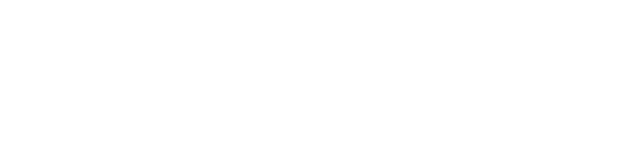
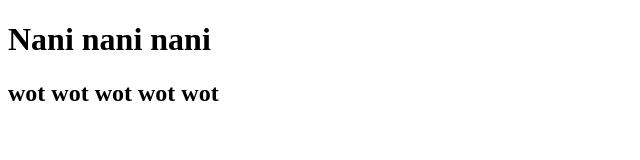
Before and after one commit to WYH-SG/git-tutorial, a plain HTML site: page index.html in a window 1280 px wide. Shown: the whole page, without its empty margins (0-640 px from the left). Drawn offline with Linux system fonts and the light colour scheme.

Commit message:
added index html

```diff
--- a/index.html
+++ b/index.html
@@ -6,6 +6,7 @@
     </head>
 
     <body>
-
+        <h1>Nani nani nani </h1>
+        <h2>wot wot wot wot wot</h2>
     </body>
 </html>
```
